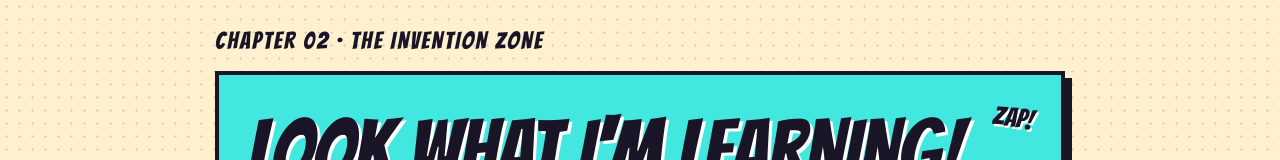
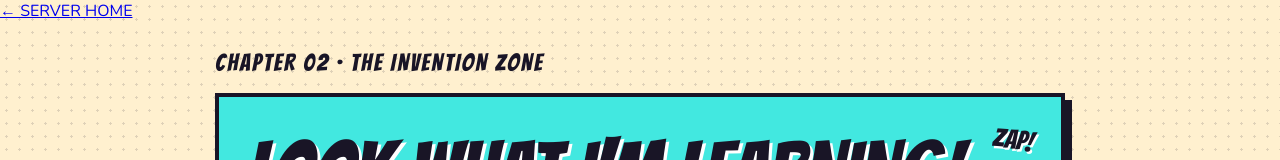
Before and after one commit to 2028011201-del/Heuser, a plain HTML site: page CS_CRP/Homework_9/portfolio/projects.html in a window 1280 px wide. Shown: the top 160 px of the page. Drawn offline with nearby package versions, Linux system fonts and the light colour scheme.

Commit message:
Add return-to-home link to portfolio copy

```diff
--- a/CS_CRP/Homework_9/portfolio/projects.html
+++ b/CS_CRP/Homework_9/portfolio/projects.html
@@ -1 +1 @@
-<!doctype html><html lang="en"><head><meta charset="utf-8"><meta name="viewport" content="width=device-width,initial-scale=1"><title>Chapter 2 · My creations</title><link href="https://fonts.googleapis.com/css2?family=Bangers&family=Nunito:wght@400;700;900&display=swap" rel="stylesheet"><link rel="stylesheet" href="style.css"></head><body><main class="wrap inner"><p class="issue">CHAPTER 02 · THE INVENTION ZONE</p><section class="story cyan"><b class="sfx">ZAP!</b><h1>LOOK WHAT I'M LEARNING!</h1><p>Every project is an experiment. This portfolio itself is one of my web-design projects, built with HTML, CSS and JavaScript.</p></section><section class="twoup"><article class="panel yellow"><h2>WEB DESIGN</h2><p>Building pages with HTML, styling them with CSS and adding interactions with JavaScript.</p></article><article class="panel pink"><h2>PROBLEM SOLVING</h2><p>Breaking a big task into smaller steps, testing ideas and improving the result.</p></article><article class="panel purple wide"><h2>SKILLS I'M BUILDING</h2><p>Web development · Creative thinking · GitHub workflow · Learning through practice.</p></article></section><div class="controls"><a class="btn" href="about.html">↩ PREVIOUS</a><a class="btn" href="index.html">THE COVER</a><a class="btn next" href="achievements.html">NEXT ➜</a></div></main><script src="script.js"></script></body></html>
+<!doctype html><html lang="en"><head><meta charset="utf-8"><meta name="viewport" content="width=device-width,initial-scale=1"><title>Chapter 2 · My creations</title><link href="https://fonts.googleapis.com/css2?family=Bangers&family=Nunito:wght@400;700;900&display=swap" rel="stylesheet"><link rel="stylesheet" href="style.css"></head><body><a class="server-home" href="/">← SERVER HOME</a><main class="wrap inner"><p class="issue">CHAPTER 02 · THE INVENTION ZONE</p><section class="story cyan"><b class="sfx">ZAP!</b><h1>LOOK WHAT I'M LEARNING!</h1><p>Every project is an experiment. This portfolio itself is one of my web-design projects, built with HTML, CSS and JavaScript.</p></section><section class="twoup"><article class="panel yellow"><h2>WEB DESIGN</h2><p>Building pages with HTML, styling them with CSS and adding interactions with JavaScript.</p></article><article class="panel pink"><h2>PROBLEM SOLVING</h2><p>Breaking a big task into smaller steps, testing ideas and improving the result.</p></article><article class="panel purple wide"><h2>SKILLS I'M BUILDING</h2><p>Web development · Creative thinking · GitHub workflow · Learning through practice.</p></article></section><div class="controls"><a class="btn" href="about.html">↩ PREVIOUS</a><a class="btn" href="index.html">THE COVER</a><a class="btn next" href="achievements.html">NEXT ➜</a></div></main><script src="script.js"></script></body></html>
```
